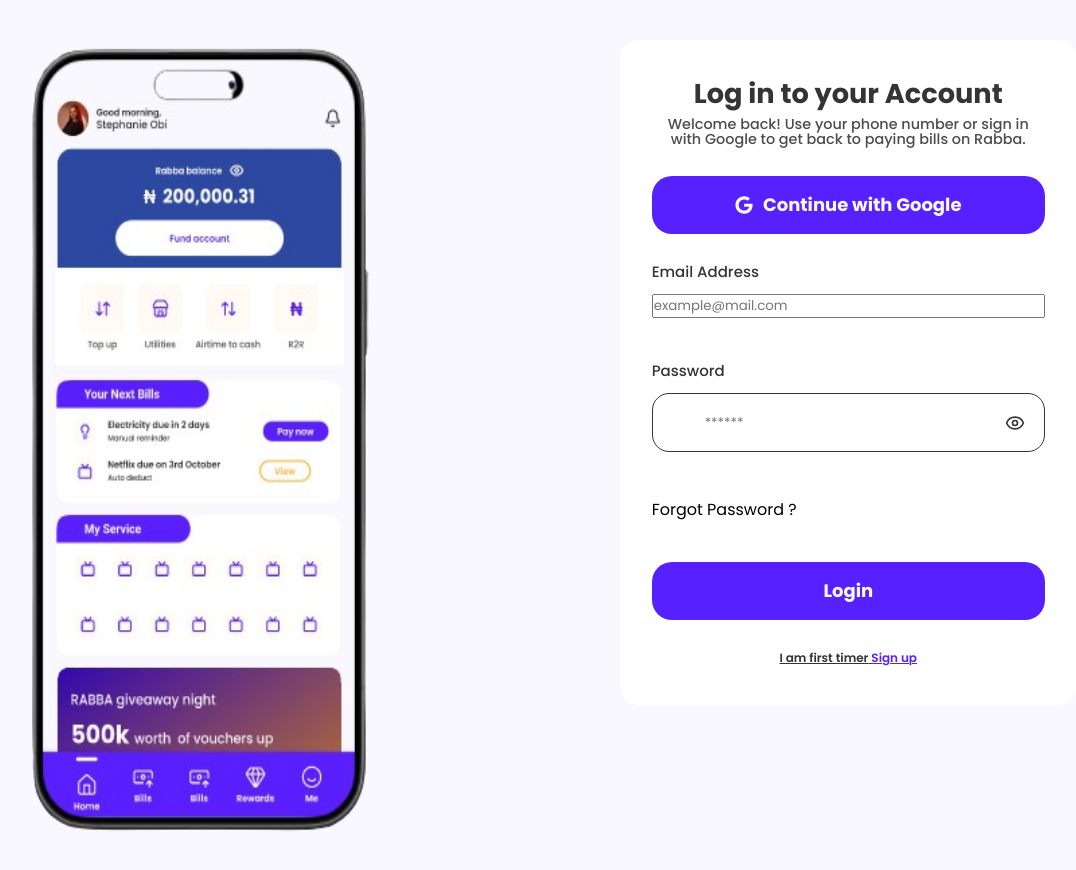
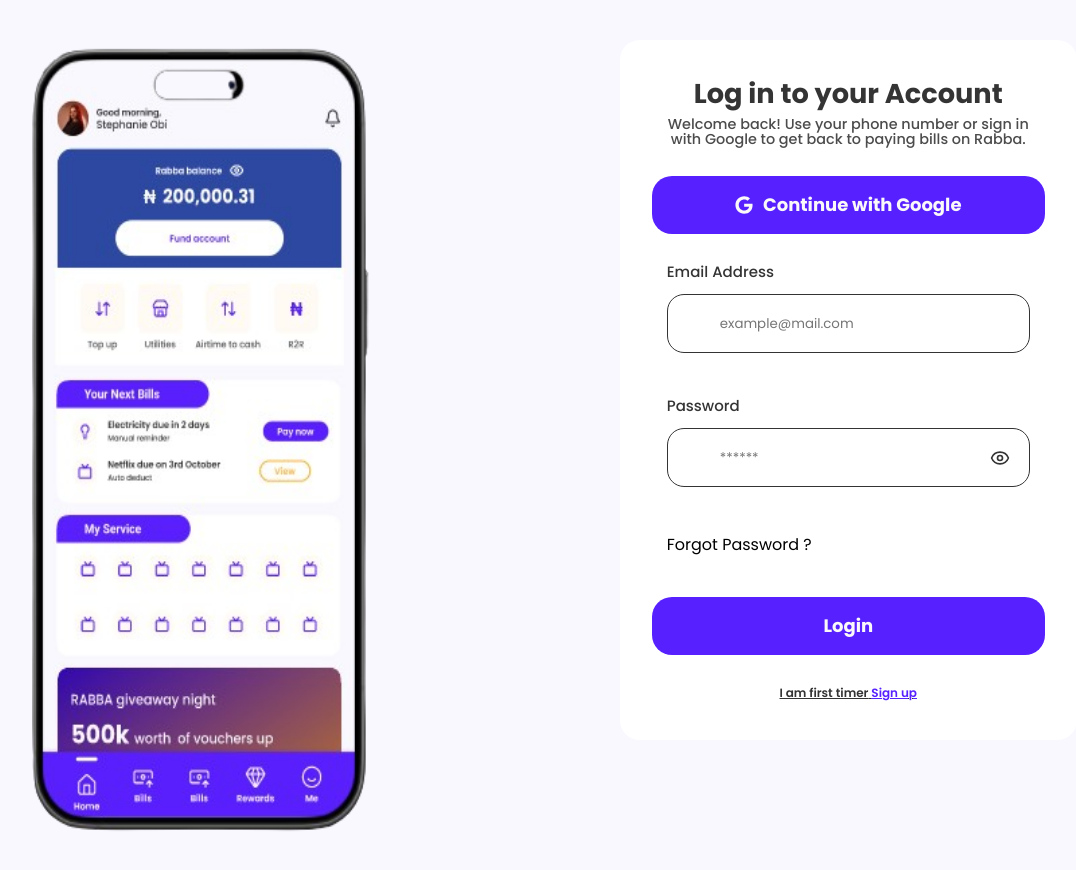
Before and after one commit to ObiKennedi/rabba-app, a Next.js app: page /login in a window 1280 px wide. Shown: the top 870 px of the page, without its empty margins (114-1190 px from the left). Built offline with nearby package versions, Linux system fonts and the light colour scheme.

Commit message:
login correct

```diff
--- a/styles/auth/LoginForm.scss
+++ b/styles/auth/LoginForm.scss
@@ -3,6 +3,8 @@
     flex-direction: column;
     gap: 40px;
     text-align: start;
+    justify-content: center;
+    align-items: center;
 
     .form-container {
         display: flex;
@@ -23,18 +25,18 @@
                 letter-spacing: 0%;
             }
 
-            // >input {
-            //     width: 100%;
-            //     height: 59px;
-            //     padding: 19px 52px;
-            //     border-radius: 17px;
-            //     border: 1px solid var(--text-black);
+            >input {
+                width: 100%;
+                height: 59px;
+                padding: 19px 52px;
+                border-radius: 17px;
+                border: 1px solid var(--text-black);
 
-            //     &:focus-visible {
-            //         outline: 1px solid var(--primary-blue);
-            //         border: none;
-            //     }
-            // }
+                &:focus-visible {
+                    outline: 1px solid var(--primary-blue);
+                    border: none;
+                }
+            }
         }
         .password-container {
             position: relative;
```
